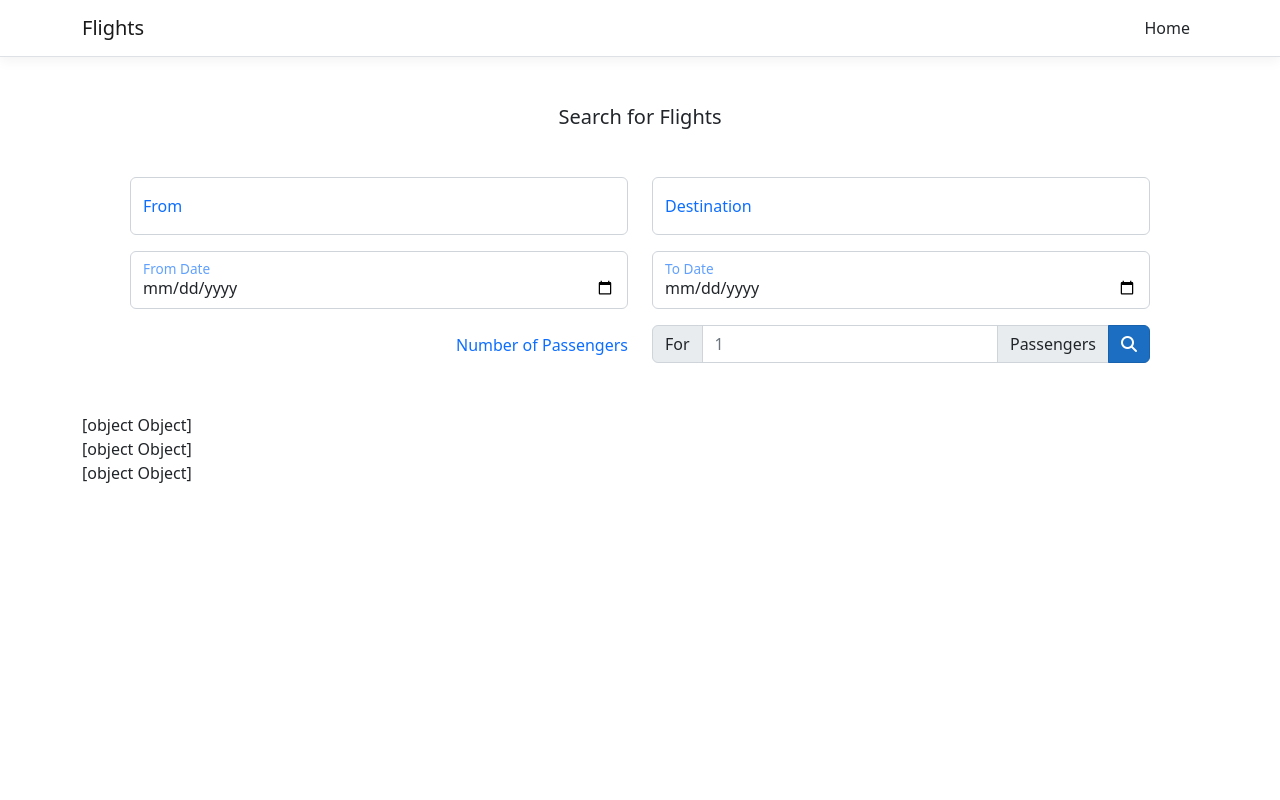
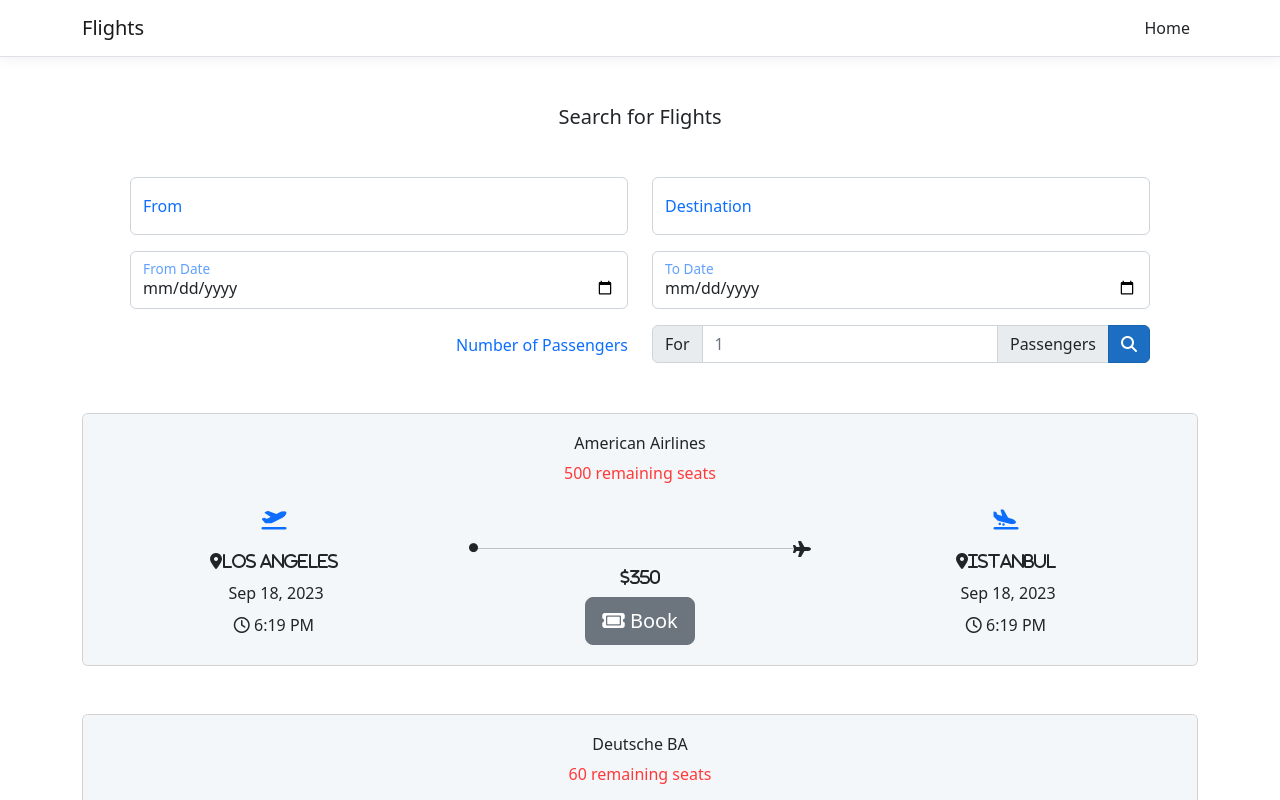
Before and after one commit to furiax/Tutorial.Flights, an Angular app in the folder Flights/ClientApp/: page / in a window 1280 px wide. Shown: the top 800 px of the page. Built offline with nearby package versions, Linux system fonts and the light colour scheme.

Commit message:
finished the styling of the main page

```diff
--- a/Flights/ClientApp/src/app/search-flights/search-flights.component.html
+++ b/Flights/ClientApp/src/app/search-flights/search-flights.component.html
@@ -56,6 +56,70 @@
 
 </div>
 
+
+
 <div *ngFor="let flight of searchResult">
-  {{flight}}
+  <div class="card text-dark mt-5 text-center">
+    <div class="card-body" style="padding: 20px; background-color:#e5ecf26e">
+      <h6 class="card-title">{{flight.airline}}</h6>
+      <div class="card-title" style="color:#ff3939">
+        {{flight.remainingNumberOfSeats}} remaining seats
+      </div>
+      <div class="d-grind text-center-center g-2">
+        <div class="row">
+          <div class="col">
+            <div class="col m-3">
+              <i class="text-primary fas fa-plane-departure" style="font-size:20px;"></i>
+            </div>
+            <div class="col">
+              <i class="fa-solid fa-location-dot">{{flight.departure.place}}</i>
+            </div>
+            <div class="col m-2">
+              <i class="fa-regular"></i>
+              {{flight.departure.time | date}}
+            </div>
+            <div class="col">
+              <i class="fa-regular fa-clock"></i>
+              {{flight.departure.time | date:'shortTime'}}
+            </div>
+          </div>
+
+          <div class="col">
+             <div style="display:flex;">
+               <i class="fa-solid fa-circle" style="margin-top:50px; font-size:9px;"></i>
+               <hr style="display:block; width: 100%; margin-top:55px;" />
+               <i class="fas fa-plane" style="margin-top:48px;"></i>
+             </div>
+             <i class="fas fa-usd">{{flight.price}}</i>
+             <br />
+             <a class="btn btn-secondary btn-lg mt-2">
+               <i class="fas fa-ticket"></i>
+               Book
+             </a>
+           </div>
+
+          <div class="col">
+             <div class="col m-3">
+               <i class="text-primary fas fa-plane-arrival" style="font-size:20px;"></i>
+             </div>
+             <div class="col">
+               <i class="fa-solid fa-location-dot">{{flight.arrival.place}}</i>
+             </div>
+             <div class="col m-2">
+               <i class="fa-regular"></i>
+               {{flight.arrival.time | date}}
+             </div>
+             <div class="col">
+               <i class="fa-regular fa-clock"></i>
+               {{flight.arrival.time | date:'shortTime'}}
+              <div>
+          </div>
+
+        </div>
+
+      </div>
+        </div>
+      </div>
+    </div>
+  </div>
 </div>
```
